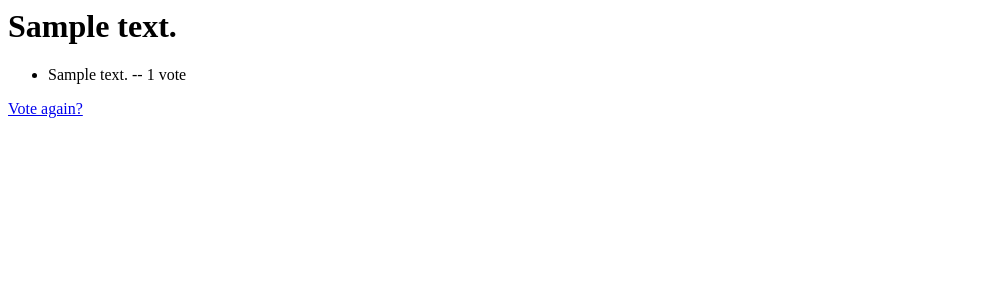
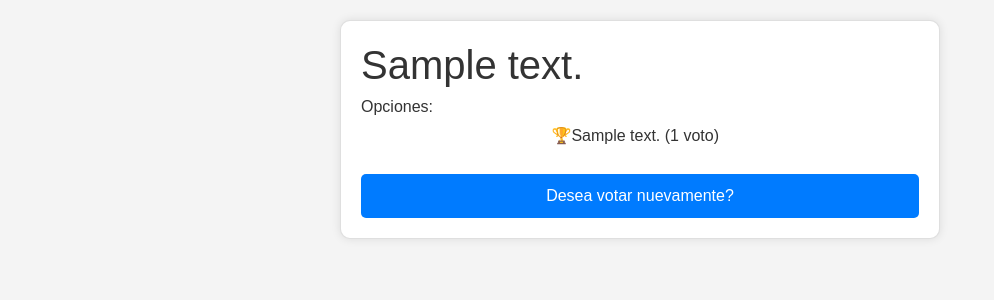
Before and after one commit to Nic0-GitHub/django-ing-de-software, a Django app: page /polls/1/results/ in a window 1280 px wide. Shown: the top 300 px of the page, without its empty margins (0-994 px from the left). Run offline with Django 4.2, Linux system fonts and the light colour scheme; tables that the repository leaves empty hold one stand-in row (values such as "Sample post"); some libraries are stand-ins or nearby versions.

Commit message:
[Mejora 1.1] Refactor de results.html

```diff
--- a/mysite/polls/templates/polls/results.html
+++ b/mysite/polls/templates/polls/results.html
@@ -1,9 +1,73 @@
-<h1>{{ question.question_text }}</h1>
+<!DOCTYPE html>
+<html lang="en">
+<head>
+    <meta charset="UTF-8">
+    <meta name="viewport" content="width=device-width, initial-scale=1.0">
+    <title>Preguntas de la encuesta</title>
+    <!-- Incluyo estilos de bootstrap -->
+    <link rel="stylesheet" href="https://stackpath.bootstrapcdn.com/bootstrap/4.5.2/css/bootstrap.min.css">
+    <style>
+        body {
+            font-family: Arial, sans-serif;
+            background-color: #f4f4f4;
+            color: #333;
+            margin: 0;
+            padding: 0;
+        }
+        .card {
+            max-width: 600px;
+            margin: 20px auto;
+            padding: 20px;
+            border-radius: 10px;
+            box-shadow: 0 0 10px rgba(0,0,0,0.1);
+        }
 
-<ul>
-{% for choice in question.choice_set.all %}
-    <li>{{ choice.choice_text }} -- {{ choice.votes }} vote{{ choice.votes|pluralize }}</li>
-{% endfor %}
-</ul>
+        .card ul {
+            list-style-type: none;
+            padding: 0;
+            text-align: center;
+        }
 
-<a href="{% url 'polls:detail' question.id %}">Vote again?</a>
+        .card ul li {
+            margin-bottom: 10px;
+            font-size: 16px;
+            text-align: right;
+            padding-right: 200px;
+            color: #333;
+            display: block;
+        }
+        .btn-votar {
+            background-color: #007bff;
+            text-align: center;
+            display: block;
+            padding: 10px;
+            width: 100%;
+            color: #fff;
+            border: none;
+            border-radius: 5px;
+            cursor: pointer;
+            text-decoration: none;
+            transition: background-color 0.4s;
+        }
+
+        .btn-votar:hover {
+            background-color: #0056b3;
+            text-decoration: none;
+            color: #000;
+        }
+    </style>
+</head>
+<body>
+    <div class="card">
+        <h1>{{ question.question_text }}</h1>
+        <h6> Opciones: </h6>
+        <ul>
+            {% for choice in question.choice_set.all %}
+                <li>{% if question.max_votes == choice.votes %}🏆{% endif %}{{ choice.choice_text }} ({{ choice.votes }} voto{{ choice.votes|pluralize }})</li>
+            {% endfor %}
+        </ul>
+
+        <a href="{% url 'polls:detail' question.id %}" class="btn-votar">Desea votar nuevamente?</a>
+    </div>
+</body>
+</html>
```
